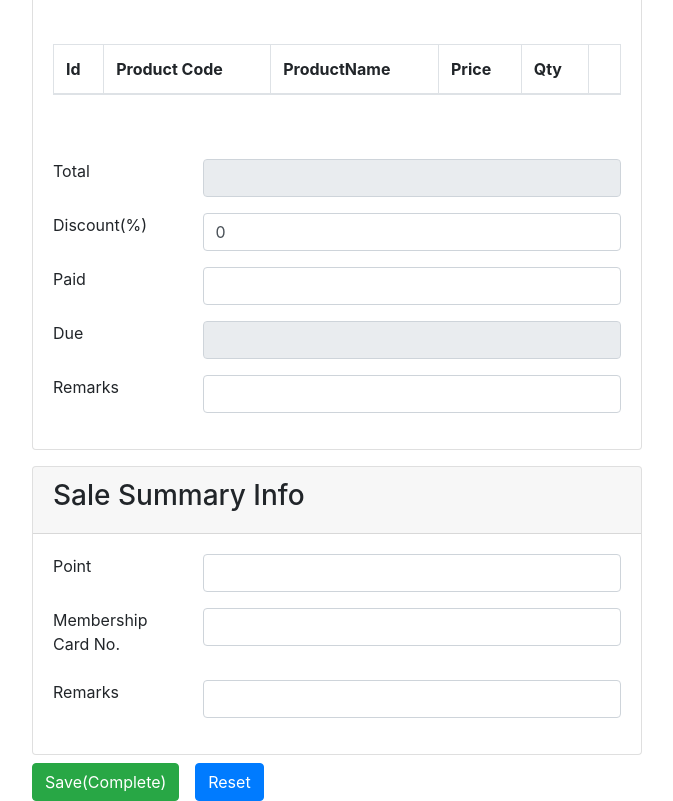
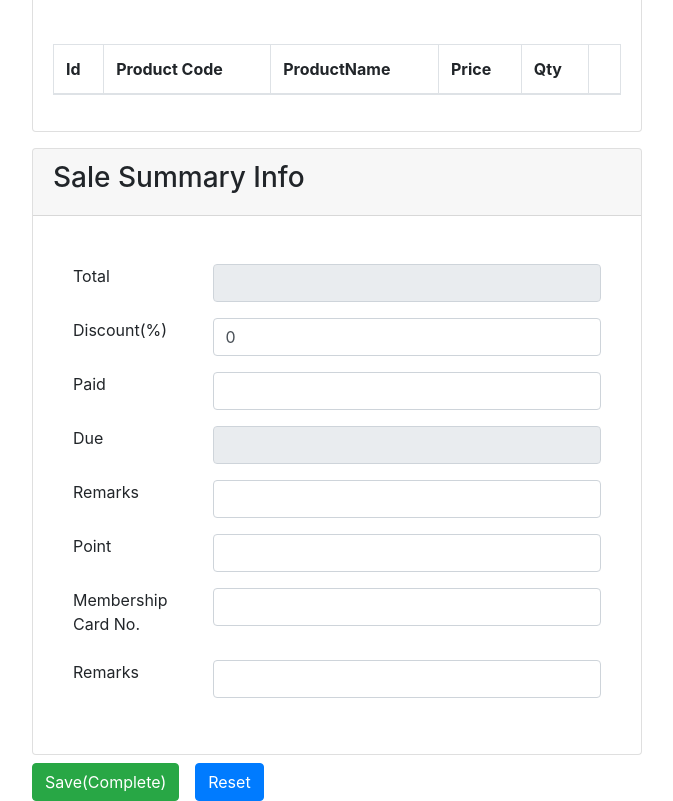
Before and after one commit to anowereng/softify-angular-session, an Angular app: page /dealer-sale in a window 1280 px wide. Shown: the part 860-1661 px from the top of the page, without its empty margins (303-976 px from the left). Built offline with nearby package versions, Linux system fonts and the light colour scheme.

Commit message:
update shared component and fixed problem

```diff
--- a/src/app/sale/dealer-sale/dealer-sale.component.html
+++ b/src/app/sale/dealer-sale/dealer-sale.component.html
@@ -2,7 +2,7 @@
 
 <app-new-dealer-sale #newDealerSaleComponent></app-new-dealer-sale>
 <app-add-products *ngIf="isShow" [sale]="this.model"></app-add-products>
-<app-sale-summary #saleSummaryComponent></app-sale-summary>
+<app-sale-summary #saleSummaryComponent *ngIf="isShow" ></app-sale-summary>
 
 <div class="col-8 offset-3 mt-2">
   <div class="footer mr-3">
--- a/src/app/sale/shared/add-products/add-products.component.html
+++ b/src/app/sale/shared/add-products/add-products.component.html
@@ -56,57 +56,8 @@
               </tbody>
             </table>
           </div>
-          <div class="card-body mt-2">
-            <div class="form-group row">
-              <div class="col-3">
-                <label for="">Total</label>
-              </div>
-              <div class="col-9">
-                <input type="number" step="any" class="form-control square" [(ngModel)]="sale.total" readonly
-                       name="total" #name="ngModel">
-              </div>
-            </div>
-            <div class="form-group row">
-              <div class="col-3">
-                <label for="">Discount(%)</label>
-              </div>
-              <div class="col-9">
-                <input type="number" step="any" class="form-control square" [(ngModel)]="sale.discount" (change)="totalDiscount()"
-                       name="discount" #name="ngModel">
-              </div>
-            </div>
 
-            <div class="form-group row">
-              <div class="col-3">
-                <label for="">Paid</label>
-              </div>
-              <div class="col-9">
-                <input type="number" step="any" class="form-control square" [(ngModel)]="sale.paid" (change)="paidTotalCalculate()"
-                       name="paid" #name="ngModel">
-              </div>
 
-            </div>
-
-            <div class="form-group row">
-              <div class="col-3">
-                <label for="">Due</label>
-              </div>
-              <div class="col-9">
-                <input type="number" step="any" class="form-control square" [(ngModel)]="sale.due" readonly
-                       name="due" #name="ngModel">
-              </div>
-            </div>
-
-            <div class="form-group row">
-              <div class="col-3">
-                <label for="">Remarks</label>
-              </div>
-              <div class="col-9">
-                <input type="text" class="form-control square" [(ngModel)]="sale.remarks"
-                       name="remarks" #name="ngModel">
-              </div>
-            </div>
-          </div>
           </div>
         </div>
       </div>
--- a/src/app/sale/shared/add-products/add-products.component.ts
+++ b/src/app/sale/shared/add-products/add-products.component.ts
@@ -4,6 +4,7 @@ import { Component, Input, OnInit } from '@angular/core';
 import { Product } from 'src/app/interfaces/product.interface';
 import { SaleDropdownService } from 'src/app/services/saleDropdown.service';
 import { ProductViewModel } from 'src/app/models/product-view.model';
+import { SaleService } from '../../service/sale.service';
 
 @Component({
   selector: 'app-add-products',
@@ -15,15 +16,18 @@ export class AddProductsComponent implements OnInit {
 
    productsList: Product[];
   constructor(
-    private saleDropdownService: SaleDropdownService
-  ) { }
+    private saleDropdownService: SaleDropdownService,
+    private _saleService: SaleService
+  ) {
+
+  }
 
     ngOnInit(): void {
       this.productsList = this.saleDropdownService.getProductsList();
     }
     removeCart(index: number) {
       this.sale.products.splice(index, 1)
-      this.totalDiscount();
+      this.totalPrice();
     }
     totalPrice() {
       debugger;
@@ -33,27 +37,14 @@ export class AddProductsComponent implements OnInit {
       }
       this.sale.total = total;
       console.log(this.sale.total);
+      this._saleService.setSale(this.sale);
 
     }
-    paidTotalCalculate() {
-      debugger;
-      if (this.sale.paid > 0) {
-        this.sale.due = this.sale.total - this.sale.paid
-      }
-    }
 
-
-    totalDiscount() {
-      this.sale.total = 0;
-      this.totalPrice();
-      debugger;
-      this.sale.total -= (this.sale.total * this.sale.discount) / 100;
-    }
     addtoCart(product: Product) {
       product.qty = 1;
       debugger;
       this.sale.products.push(product)
       this.totalPrice();
-      this.totalDiscount();
     }
 }
--- a/src/app/sale/shared/sale-summary/sale-summary.component.html
+++ b/src/app/sale/shared/sale-summary/sale-summary.component.html
@@ -7,6 +7,59 @@
         </div>
         <div class="card-content">
           <div class="card-body">
+
+            <div class="card-body mt-2">
+              <div class="form-group row">
+                <div class="col-3">
+                  <label for="">Total</label>
+                </div>
+                <div class="col-9">
+                  <input type="number" step="any" class="form-control square" [(ngModel)]="model.total" readonly
+                         name="total" #name="ngModel">
+                </div>
+              </div>
+
+              <div class="form-group row">
+                <div class="col-3">
+                  <label for="">Discount(%)</label>
+                </div>
+                <div class="col-9">
+                  <input type="number" step="any" class="form-control square" [(ngModel)]="model.discount" (change)="totalDiscount()"
+                         name="discount" #name="ngModel">
+                </div>
+              </div>
+
+              <div class="form-group row">
+                <div class="col-3">
+                  <label for="">Paid</label>
+                </div>
+                <div class="col-9">
+                  <input type="number" step="any" class="form-control square" [(ngModel)]="model.paid" (change)="paidTotalCalculate()"
+                         name="paid" #name="ngModel">
+                </div>
+
+              </div>
+
+              <div class="form-group row">
+                <div class="col-3">
+                  <label for="">Due</label>
+                </div>
+                <div class="col-9">
+                  <input type="number" step="any" class="form-control square" [(ngModel)]="model.due" readonly
+                         name="due" #name="ngModel">
+                </div>
+              </div>
+
+              <div class="form-group row">
+                <div class="col-3">
+                  <label for="">Remarks</label>
+                </div>
+                <div class="col-9">
+                  <input type="text" class="form-control square" [(ngModel)]="model.remarks"
+                         name="remarks" #name="ngModel">
+                </div>
+              </div>
+
 
             <div class="form-group row">
               <div class="col-3">
@@ -41,6 +94,7 @@
 
           </div>
         </div>
+        </div>
       </div>
 
       </div>
--- a/src/app/sale/shared/sale-summary/sale-summary.component.ts
+++ b/src/app/sale/shared/sale-summary/sale-summary.component.ts
@@ -16,11 +16,13 @@ export class SaleSummaryComponent implements OnInit {
   constructor(
     private _saleService:SaleService
   ) {
+            this.model = new DealerSaleModel();
     this.subscription = this._saleService.getSale().subscribe(
       (sale: DealerSaleModel) => {
           this.model = sale;
       });
-      this.model = new DealerSaleModel();
+    debugger;
+      // this.model = new DealerSaleModel();
   }
 
   ngOnInit() {
@@ -30,6 +32,17 @@ export class SaleSummaryComponent implements OnInit {
     this.subscription.unsubscribe();
 }
 
+paidTotalCalculate() {
+  debugger;
+  if (this.model.paid > 0) {
+    this.model.due = this.model.total - this.model.paid
+  }
+}
 
 
+totalDiscount() {
+  debugger;
+  this.model.total -= (this.model.total * this.model.discount) / 100;
 }
+
+}
```
